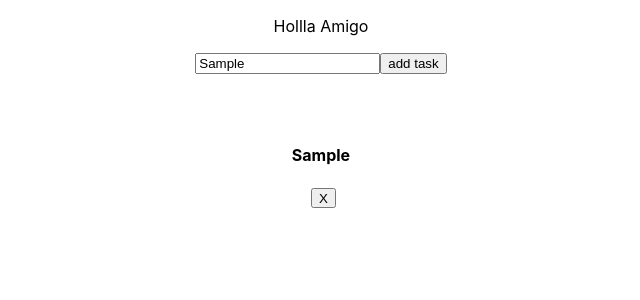
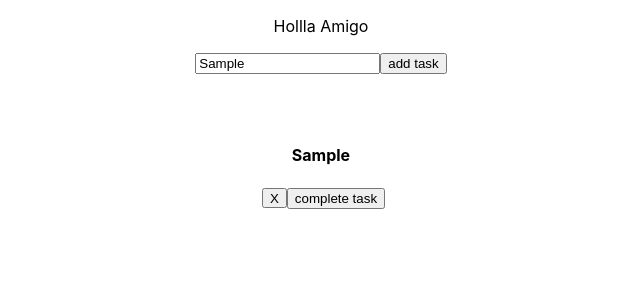
Before and after one commit to pastoral/react-practice-pedro, a React (Create React App) app: page / in a window 1280 px wide. Both pictures are taken after typing "Sample" into the empty fields and a click on the button "add task". Shown: the top 300 px of the page, without its empty margins (319-959 px from the left). Built offline with nearby package versions, Linux system fonts and the light colour scheme.

Commit message:
Complete Task functionality added

```diff
--- a/src/App.js
+++ b/src/App.js
@@ -15,7 +15,8 @@ function App() {
 
     const task = {
       id: todoList.length === 0 ? 1 : todoList[todoList.length-1].id +1 ,
-      taskName : newTask
+      taskName : newTask,
+      completed : false
     }
     setTodoList([...todoList,task])
   }
@@ -47,7 +48,19 @@ function App() {
   // setTodoList(todoList.filter((t)=> t !== taskName))
 
   setTodoList(todoList.filter((t)=> t.id !== id))
+  }
 
+  const completeTask = (id) =>{
+    setTodoList(
+      todoList.map((task)=>{
+        if(id===task.id){
+          return {...task, completed : true}
+        }
+        else{
+          return task
+        }
+      })
+    )
   }
 
   return (
@@ -64,7 +77,14 @@ function App() {
       </div>
       <div className="task-list">
         {todoList.map((task)=>{
-          return <Task taskName = {task.taskName} id = {task.id} deleteTask = {deleteTask} />
+          return (<Task
+            taskName = {task.taskName}
+            id = {task.id}
+            deleteTask = {deleteTask}
+            completeTask = {completeTask}
+            completed = {task.completed}
+            />
+            )
           }
         )}
       </div>
--- a/src/To-Do-List-Comp.js
+++ b/src/To-Do-List-Comp.js
@@ -1,8 +1,9 @@
 export const Task = (props) =>{
     return (
-        <div>
+        <div style = {{backgroundColor : props.completed ? "green" : "white"}}>
           <h4>{props.taskName}</h4>
           <button className='delete-button' onClick={()=>props.deleteTask(props.id)}>X</button>
+          <button  onClick={()=>props.completeTask(props.id)}>complete task</button>
         </div>
 
       )
```
